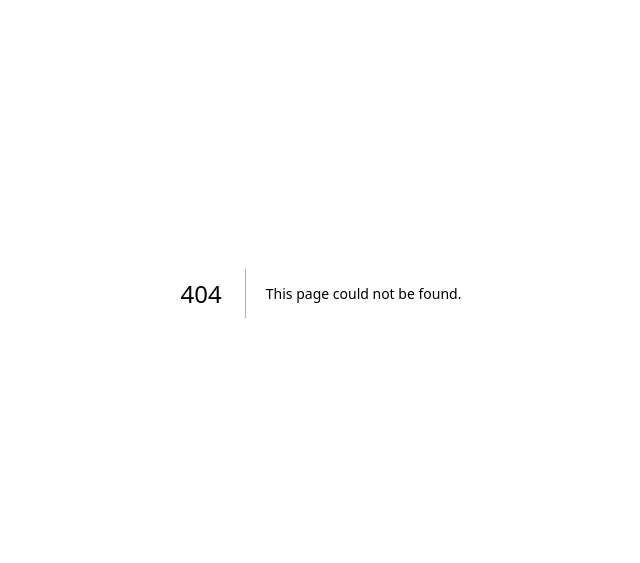
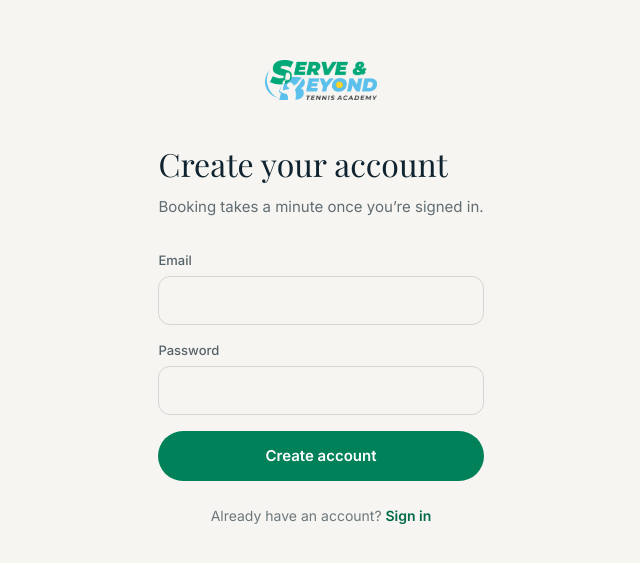
Before and after one commit to JimMiester/Serve-Beyond, a Next.js app: page /sign-up in a window 1280 px wide. Before the commit this address had no page. Shown: the part 107-670 px from the top of the page, without its empty margins (319-959 px from the left). Built offline with nearby package versions, Linux system fonts and the light colour scheme; a web font is replaced by a local one.

Commit message:
feat(auth): sign-up and sign-in
Co-Authored-By: Claude Haiku 4.5 <noreply@anthropic.com>

```diff
--- /dev/null
+++ b/src/app/sign-in/page.tsx
@@ -0,0 +1,55 @@
+import Link from "next/link";
+import Logo from "@/components/Logo";
+import Button from "@/components/ui/Button";
+import { signIn } from "@/lib/supabase/auth-actions";
+
+export default async function SignInPage({
+  searchParams,
+}: {
+  searchParams: Promise<{ error?: string; next?: string }>;
+}) {
+  const { error, next } = await searchParams;
+
+  return (
+    <main id="main" className="mx-auto flex min-h-svh max-w-md flex-col justify-center px-5">
+      <Link href="/" className="mx-auto mb-10">
+        <Logo variant="dark" className="h-10 w-auto" />
+      </Link>
+
+      <h1 className="font-display text-[32px] text-navy">Sign in</h1>
+      <p className="mt-2 text-[15px] text-navy/65">Pick up where you left off.</p>
+
+      {error && <p className="mt-4 rounded-xl bg-red-50 px-4 py-3 text-[14px] text-red-700">{error}</p>}
+
+      <form action={signIn} className="mt-8 space-y-4">
+        {next && <input type="hidden" name="next" value={next} />}
+        <label className="block">
+          <span className="block text-[13px] font-medium text-navy/70">Email</span>
+          <input
+            type="email"
+            name="email"
+            required
+            className="mt-1.5 w-full rounded-xl border border-navy/15 px-4 py-3 text-[15px] outline-none focus-visible:border-emerald-600"
+          />
+        </label>
+        <label className="block">
+          <span className="block text-[13px] font-medium text-navy/70">Password</span>
+          <input
+            type="password"
+            name="password"
+            required
+            className="mt-1.5 w-full rounded-xl border border-navy/15 px-4 py-3 text-[15px] outline-none focus-visible:border-emerald-600"
+          />
+        </label>
+        <Button className="w-full">Sign in</Button>
+      </form>
+
+      <p className="mt-6 text-center text-[14px] text-navy/60">
+        New here?{" "}
+        <Link href="/sign-up" className="font-semibold text-emerald-700">
+          Create an account
+        </Link>
+      </p>
+    </main>
+  );
+}
--- /dev/null
+++ b/src/app/sign-up/page.tsx
@@ -0,0 +1,55 @@
+import Link from "next/link";
+import Logo from "@/components/Logo";
+import Button from "@/components/ui/Button";
+import { signUp } from "@/lib/supabase/auth-actions";
+
+export default async function SignUpPage({
+  searchParams,
+}: {
+  searchParams: Promise<{ error?: string }>;
+}) {
+  const { error } = await searchParams;
+
+  return (
+    <main id="main" className="mx-auto flex min-h-svh max-w-md flex-col justify-center px-5">
+      <Link href="/" className="mx-auto mb-10">
+        <Logo variant="dark" className="h-10 w-auto" />
+      </Link>
+
+      <h1 className="font-display text-[32px] text-navy">Create your account</h1>
+      <p className="mt-2 text-[15px] text-navy/65">Booking takes a minute once you&rsquo;re signed in.</p>
+
+      {error && <p className="mt-4 rounded-xl bg-red-50 px-4 py-3 text-[14px] text-red-700">{error}</p>}
+
+      <form action={signUp} className="mt-8 space-y-4">
+        <label className="block">
+          <span className="block text-[13px] font-medium text-navy/70">Email</span>
+          <input
+            type="email"
+            name="email"
+            required
+            className="mt-1.5 w-full rounded-xl border border-navy/15 px-4 py-3 text-[15px] outline-none focus-visible:border-emerald-600"
+          />
+        </label>
+        <label className="block">
+          <span className="block text-[13px] font-medium text-navy/70">Password</span>
+          <input
+            type="password"
+            name="password"
+            required
+            minLength={8}
+            className="mt-1.5 w-full rounded-xl border border-navy/15 px-4 py-3 text-[15px] outline-none focus-visible:border-emerald-600"
+          />
+        </label>
+        <Button className="w-full">Create account</Button>
+      </form>
+
+      <p className="mt-6 text-center text-[14px] text-navy/60">
+        Already have an account?{" "}
+        <Link href="/sign-in" className="font-semibold text-emerald-700">
+          Sign in
+        </Link>
+      </p>
+    </main>
+  );
+}
--- /dev/null
+++ b/src/lib/supabase/auth-actions.ts
@@ -0,0 +1,39 @@
+"use server";
+
+import { redirect } from "next/navigation";
+import { createClient } from "@/lib/supabase/server";
+
+export async function signUp(formData: FormData) {
+  const email = String(formData.get("email") ?? "");
+  const password = String(formData.get("password") ?? "");
+
+  const supabase = await createClient();
+  const { error } = await supabase.auth.signUp({ email, password });
+
+  if (error) {
+    redirect(`/sign-up?error=${encodeURIComponent(error.message)}`);
+  }
+
+  redirect("/account");
+}
+
+export async function signIn(formData: FormData) {
+  const email = String(formData.get("email") ?? "");
+  const password = String(formData.get("password") ?? "");
+  const next = String(formData.get("next") ?? "/account");
+
+  const supabase = await createClient();
+  const { error } = await supabase.auth.signInWithPassword({ email, password });
+
+  if (error) {
+    redirect(`/sign-in?error=${encodeURIComponent(error.message)}`);
+  }
+
+  redirect(next);
+}
+
+export async function signOut() {
+  const supabase = await createClient();
+  await supabase.auth.signOut();
+  redirect("/");
+}
```
